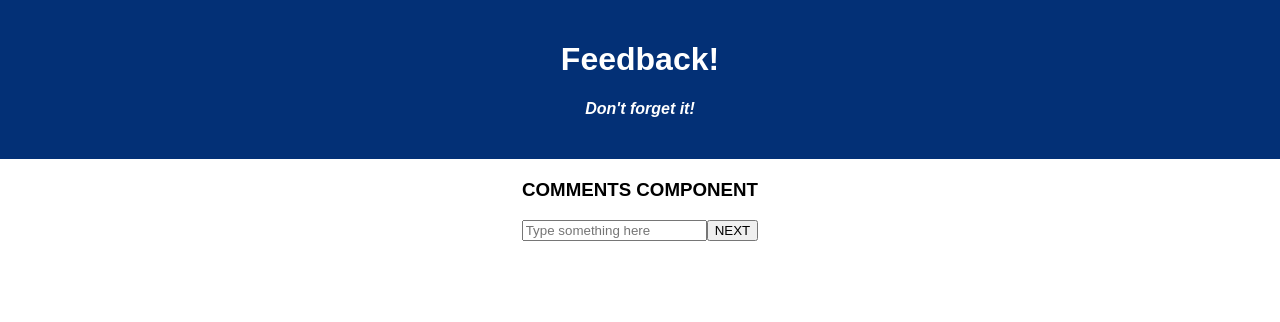
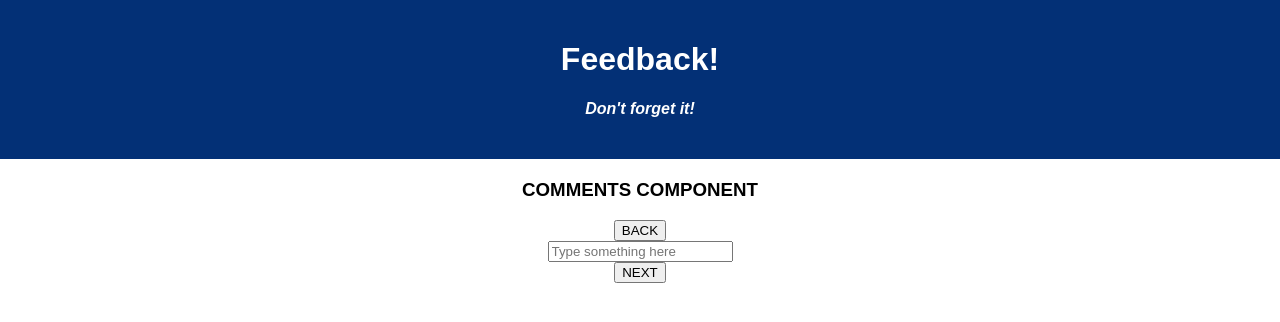
Before and after one commit to adairjenkins/weekend-redux-feedback-loop, a React (Create React App) app: page /#/comments in a window 1280 px wide. Shown: the top 322 px of the page. Built offline with nearby package versions, Linux system fonts and the light colour scheme.

Commit message:
add back button links

```diff
--- a/src/components/Comments/Comments.jsx
+++ b/src/components/Comments/Comments.jsx
@@ -14,19 +14,22 @@ function Comments() {
         history.push('/review')
     }
 
+    const handleBackBtn = () => {
+        history.push('/support');
+    }
+
     return (
         <>
             <h3>COMMENTS COMPONENT</h3>
+            <button onClick={handleBackBtn}>BACK</button>
             <form onSubmit={handleCommentsSubmit}>
                 <input
-                    required
                     placeholder="Type something here"
                     value={commentsVal}
                     onChange={(event) => setCommentsVal(event.target.value)}
                 />
-                <button type="submit">
-                    NEXT
-                </button>
+                <br/>
+                <button type="submit">NEXT</button>
             </form>
         </>
     )
--- a/src/components/Review/Review.jsx
+++ b/src/components/Review/Review.jsx
@@ -18,9 +18,14 @@ function Review() {
         });
     }
 
+    const handleBackBtn = () => {
+        history.push('/comments');
+    }
+
     return (
         <>
             <h3>REVIEW COMPONENT</h3>
+            <button onClick={handleBackBtn}>BACK</button>
             <table>
                 <thead>
                     <tr>
--- a/src/components/Support/Support.jsx
+++ b/src/components/Support/Support.jsx
@@ -14,9 +14,14 @@ function Support() {
         history.push('/comments')
     }
 
+    const handleBackBtn = () => {
+        history.push('/understanding');
+    }
+
     return (
         <>
             <h3>SUPPORT COMPONENT</h3>
+            <button onClick={handleBackBtn}>BACK</button>
             <form onSubmit={handleSupportSubmit}>
                 <input
                     required
@@ -24,9 +29,8 @@ function Support() {
                     value={supportVal}
                     onChange={(event) => setSupportVal(event.target.value)}
                 />
-                <button type="submit">
-                    NEXT
-                </button>
+                <br/>
+                <button type="submit">NEXT</button>
             </form>
         </>
     )
--- a/src/components/Understanding/Understanding.jsx
+++ b/src/components/Understanding/Understanding.jsx
@@ -14,9 +14,14 @@ function Understanding() {
         history.push('/support')
     }
 
+    const handleBackBtn = () => {
+        history.push('/feeling');
+    }
+
     return (
         <>
             <h3>UNDERSTANDING COMPONENT</h3>
+            <button onClick={handleBackBtn}>BACK</button>
             <form onSubmit={handleUnderstandingSubmit}>
                 <input
                     required
@@ -24,9 +29,8 @@ function Understanding() {
                     value={understandingVal}
                     onChange={(event) => setUnderstandingVal(event.target.value)}
                 />
-                <button type="submit">
-                    NEXT
-                </button>
+                <br/>
+                <button type="submit">NEXT</button>
             </form>
         </>
     )
```
